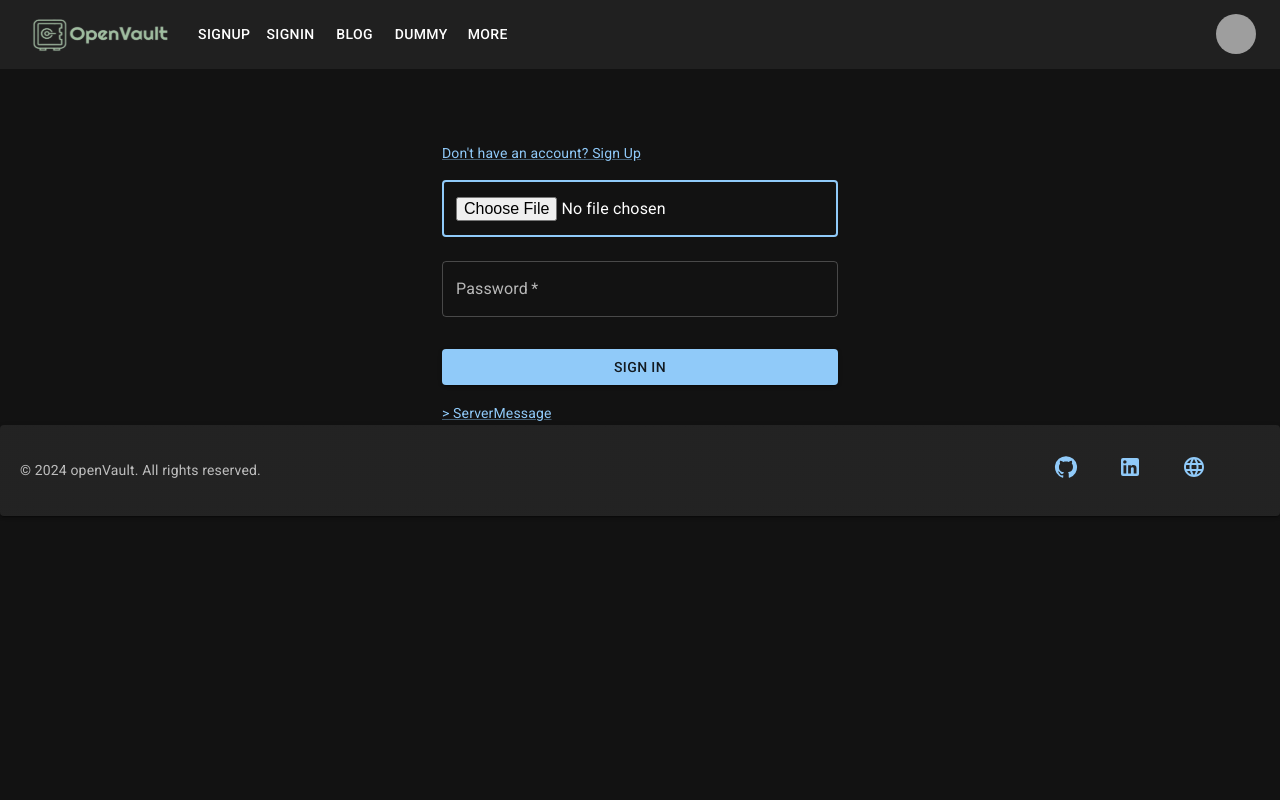
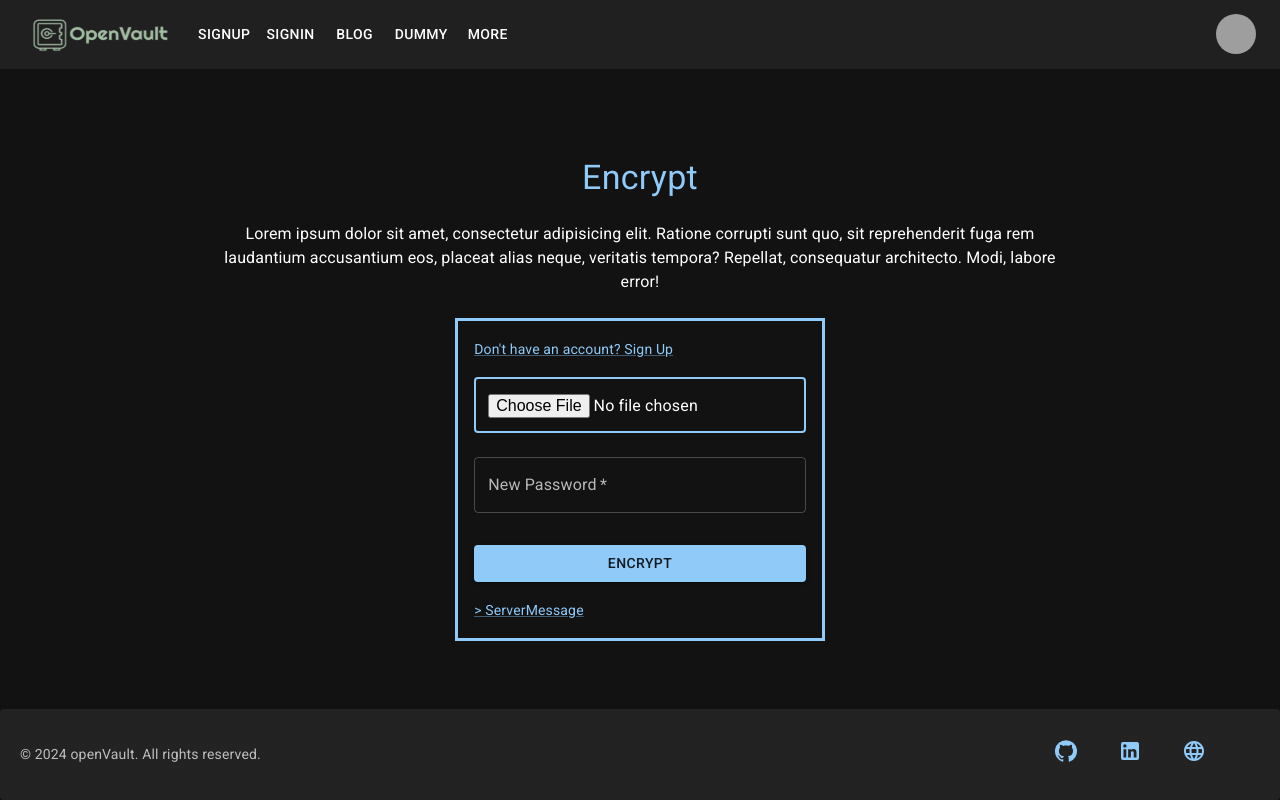
Before and after one commit to codinggita/open_vault, a React (Vite) app in the folder Client/: page /encrypt in a window 1280 px wide. Built offline with nearby package versions, Linux system fonts and the light colour scheme; grey boxes are pictures that could not be loaded.

Commit message:
Updated Encrypt component styling

```diff
--- a/Client/src/components/Feature/Encrypt.jsx
+++ b/Client/src/components/Feature/Encrypt.jsx
@@ -32,20 +32,32 @@ export default function Encrypt() {
 
     return (
         <ThemeProvider theme={defaultTheme}>
-            <Container component="main" maxWidth="xs">
+            <Container component="main" maxWidth="l">
                 <CssBaseline />
                 <Box
                     sx={{
-                        marginTop: 8,
+                        marginTop: 10,
                         display: 'flex',
                         flexDirection: 'column',
-                        alignItems: 'center'
+                        alignItems: 'center',
+                        minHeight: '70vh'
                     }}
                 >
-                    {/* <Typography component="h1" variant="h6" sx={{ color: '#90caf9' }}>
-                        Sign in
-                    </Typography> */}
-                    <Box component="form" onSubmit={handleSubmit} noValidate sx={{ mt: 1 }}>
+                    <Box
+                        sx={{
+                            width: { xs: '100%', md: '70%' },
+                            mt: 1
+                        }}
+                    >
+                        <Typography variant='h4' sx={{ color: '#90caf9' }}>Encrypt</Typography>
+                        <Typography sx={{ color: 'white', mt: 3 }}>
+                            Lorem ipsum dolor sit amet, consectetur adipisicing elit. Ratione corrupti sunt quo, sit reprehenderit fuga rem laudantium accusantium eos, placeat alias neque, veritatis tempora? Repellat, consequatur architecto. Modi, labore error!
+                        </Typography>
+                    </Box>
+                    <Box component="form" onSubmit={handleSubmit} sx={{
+                        mt: 3, border: 'solid', borderColor: '#90caf9', p: 2,
+                        width: { xs: '90%', md: '30%' }
+                    }}>
                         <Grid container>
                             <Grid item>
                                 <Link href="/signUp" variant="body2">
@@ -62,6 +74,7 @@ export default function Encrypt() {
                             name="file"
                             type='file'
                             autoFocus
+                            display='none'
                         />
 
                         <TextField
@@ -69,7 +82,7 @@ export default function Encrypt() {
                             required
                             fullWidth
                             name="password"
-                            label="Password"
+                            label="New Password"
                             type="password"
                             id="password"
                             autoComplete="current-password"
@@ -81,7 +94,7 @@ export default function Encrypt() {
                             variant="contained"
                             sx={{ mt: 3, mb: 2 }}
                         >
-                            Sign In
+                            Encrypt
                         </Button>
 
                         <Grid container>
```
